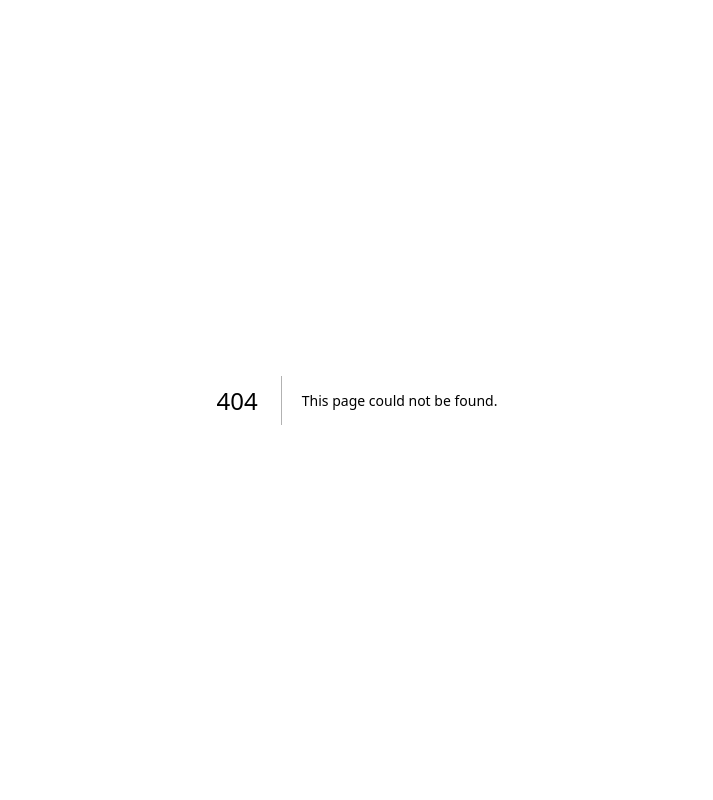
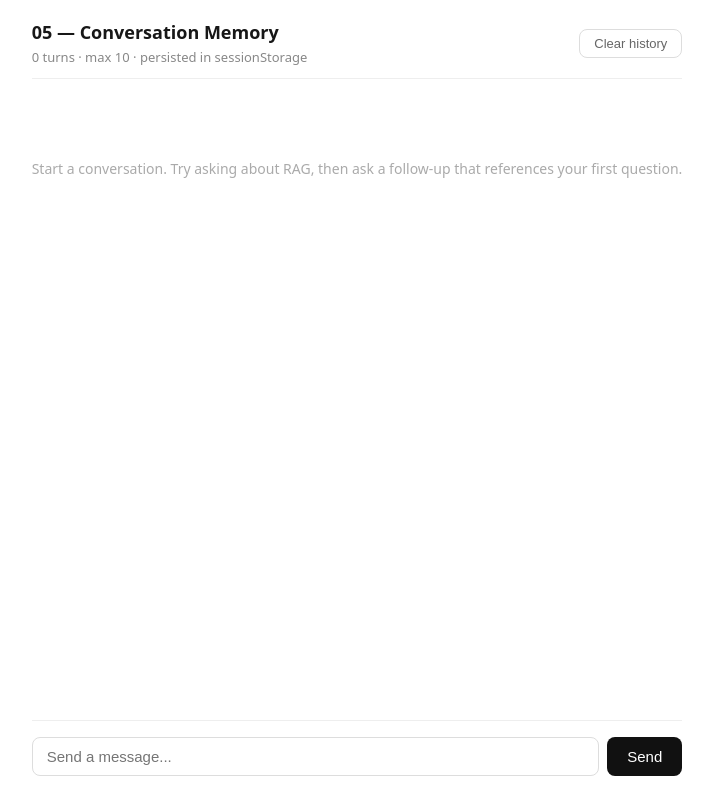
Before and after one commit to davidhahn/llm-playground, a Next.js app: page /chat-memory in a window 1280 px wide. Before the commit this address had no page. Shown: the whole page, without its empty margins (283-996 px from the left). Built offline with nearby package versions, Linux system fonts and the light colour scheme.

Commit message:
Add frontend for chat history

```diff
--- /dev/null
+++ b/src/app/chat-memory/page.tsx
@@ -0,0 +1,276 @@
+'use client';
+
+import { useState, useRef, useEffect } from 'react';
+import type { Message } from '../api/chat-memory/route';
+
+const STORAGE_KEY = 'chat-memory-history';
+const MAX_TURNS = 10;
+
+export default function ChatMemoryPage() {
+  const [input, setInput] = useState('');
+  const [history, setHistory] = useState<Message[]>([]);
+  const [streamingResponse, setStreamingResponse] = useState('');
+  const [isLoading, setIsLoading] = useState(false);
+  const [turnCount, setTurnCount] = useState(0);
+  const abortRef = useRef<AbortController | null>(null);
+  const bottomRef = useRef<HTMLDivElement>(null);
+
+  // load history from sessionStorage on mount
+  useEffect(() => {
+    const stored = sessionStorage.getItem(STORAGE_KEY);
+    if (stored) {
+      const parsed: Message[] = JSON.parse(stored);
+      setHistory(parsed);
+      setTurnCount(Math.floor(parsed.length / 2));
+    }
+  }, []);
+
+  // Scroll to bottom when history updates
+  useEffect(() => {
+    bottomRef.current?.scrollIntoView({ behavior: 'smooth' });
+  }, [history, streamingResponse]);
+
+  async function handleSubmit(event: React.SubmitEvent) {
+    event.preventDefault();
+    if (!input.trim() || isLoading) {
+      return;
+    }
+
+    abortRef.current?.abort();
+    abortRef.current = new AbortController();
+
+    const userMessage = input;
+    setInput('');
+    setStreamingResponse('');
+    setIsLoading(true);
+
+    try {
+      const res = await fetch('/api/chat-memory', {
+        method: 'POST',
+        headers: { 'Content-Type': 'application/json' },
+        body: JSON.stringify({ message: userMessage, history }),
+        signal: abortRef.current.signal,
+      });
+
+      if (!res.ok || !res.body) {
+        throw new Error('Request failed');
+      }
+
+      const reader = res.body.getReader();
+      const decoder = new TextDecoder();
+      let buffer = '';
+
+      while (true) {
+        const { done, value } = await reader.read();
+
+        if (done) {
+          break;
+        }
+
+        buffer += decoder.decode(value, { stream: true });
+        const lines = buffer.split('\n');
+        buffer = lines.pop() ?? '';
+
+        for (const line of lines) {
+          if (!line.trim()) {
+            continue;
+          }
+
+          const event = JSON.parse(line);
+
+          if (event.type === 'text') {
+            setStreamingResponse((prev) => prev + event.content);
+          }
+
+          if (event.type === 'history') {
+            // server sends back the full updated history
+            // persist to sessionStorage
+            sessionStorage.setItem(STORAGE_KEY, JSON.stringify(event.messages));
+            setHistory(event.messages);
+            setTurnCount(Math.floor(event.messages.length / 2));
+            setStreamingResponse('');
+          }
+        }
+      }
+    } catch (error: unknown) {
+      if (error instanceof Error && error.name !== 'AbortError') {
+        console.error(error);
+      }
+    } finally {
+      setIsLoading(false);
+    }
+  }
+
+  function handleClear() {
+    sessionStorage.removeItem(STORAGE_KEY);
+    setHistory([]);
+    setTurnCount(0);
+    setStreamingResponse('');
+  }
+
+  return (
+    <main
+      style={{
+        maxWidth: 720,
+        margin: '0 auto',
+        padding: '0 20px',
+        fontFamily: 'system-ui',
+        display: 'flex',
+        flexDirection: 'column',
+        height: '100vh',
+      }}
+    >
+      {/* header */}
+      <div
+        style={{
+          display: 'flex',
+          alignItems: 'center',
+          justifyContent: 'space-between',
+          padding: '20px 0 12px',
+          borderBottom: '1px solid #eee',
+        }}
+      >
+        <div>
+          <h1 style={{ fontSize: 18, fontWeight: 600, margin: 0 }}>
+            05 — Conversation Memory
+          </h1>
+          <p style={{ fontSize: 13, color: '#888', margin: '4px 0 0' }}>
+            {turnCount} turn{turnCount !== 1 ? 's' : ''} · max {MAX_TURNS} ·
+            persisted in sessionStorage
+          </p>
+        </div>
+        <button
+          onClick={handleClear}
+          style={{
+            fontSize: 13,
+            padding: '6px 14px',
+            border: '1px solid #ddd',
+            borderRadius: 8,
+            background: 'white',
+            cursor: 'pointer',
+            color: '#666',
+          }}
+        >
+          Clear history
+        </button>
+      </div>
+
+      {/* messages */}
+      <div
+        style={{
+          flex: 1,
+          overflowY: 'auto',
+          padding: '20px 0',
+          display: 'flex',
+          flexDirection: 'column',
+          gap: 16,
+        }}
+      >
+        {history.length === 0 && !streamingResponse && (
+          <div
+            style={{
+              textAlign: 'center',
+              color: '#aaa',
+              fontSize: 14,
+              marginTop: 60,
+            }}
+          >
+            Start a conversation. Try asking about RAG, then ask a follow-up
+            that references your first question.
+          </div>
+        )}
+
+        {history.map((message, index) => (
+          <div
+            key={index}
+            style={{
+              display: 'flex',
+              justifyContent:
+                message.role === 'user' ? 'flex-end' : 'flex-start',
+            }}
+          >
+            <div
+              style={{
+                maxWidth: '80%',
+                padding: '10px 14px',
+                borderRadius: 12,
+                fontSize: 14,
+                lineHeight: 1.6,
+                whiteSpace: 'pre-wrap',
+                background: message.role === 'user' ? '#111' : '#f5f5f5',
+                color: message.role === 'user' ? '#fff' : '#111',
+              }}
+            >
+              {message.content}
+            </div>
+          </div>
+        ))}
+
+        {/* streaming response */}
+        {streamingResponse && (
+          <div style={{ display: 'flex', justifyContent: 'flex-start' }}>
+            <div
+              style={{
+                maxWidth: '80%',
+                padding: '10px 14px',
+                borderRadius: 12,
+                fontSize: 14,
+                lineHeight: 1.6,
+                whiteSpace: 'pre-wrap',
+                background: '#f5f5f5',
+                color: '#111',
+              }}
+            >
+              {streamingResponse}
+              <span style={{ opacity: 0.4 }}>▌</span>
+            </div>
+          </div>
+        )}
+
+        <div ref={bottomRef} />
+      </div>
+
+      {/* input */}
+      <div style={{ borderTop: '1px solid #eee', padding: '16px 0 24px' }}>
+        {turnCount >= MAX_TURNS && (
+          <div style={{ fontSize: 12, color: '#f59e0b', marginBottom: 8 }}>
+            ⚠ History trimmed to last {MAX_TURNS} turns — older context is
+            dropped
+          </div>
+        )}
+        <form onSubmit={handleSubmit} style={{ display: 'flex', gap: 8 }}>
+          <input
+            value={input}
+            onChange={(event) => setInput(event.target.value)}
+            placeholder="Send a message..."
+            disabled={isLoading}
+            style={{
+              flex: 1,
+              padding: '10px 14px',
+              fontSize: 15,
+              border: '1px solid #ddd',
+              borderRadius: 8,
+              outline: 'none',
+            }}
+          />
+          <button
+            type="submit"
+            disabled={isLoading || !input.trim()}
+            style={{
+              padding: '10px 20px',
+              fontSize: 15,
+              fontWeight: 500,
+              background: isLoading ? '#ccc' : '#111',
+              color: '#fff',
+              border: 'none',
+              borderRadius: 8,
+              cursor: isLoading ? 'default' : 'pointer',
+            }}
+          >
+            {isLoading ? '...' : 'Send'}
+          </button>
+        </form>
+      </div>
+    </main>
+  );
+}
```
